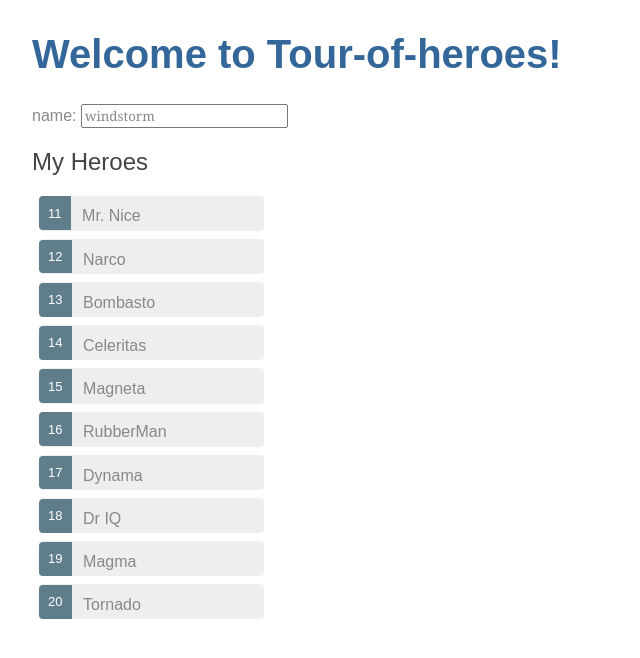
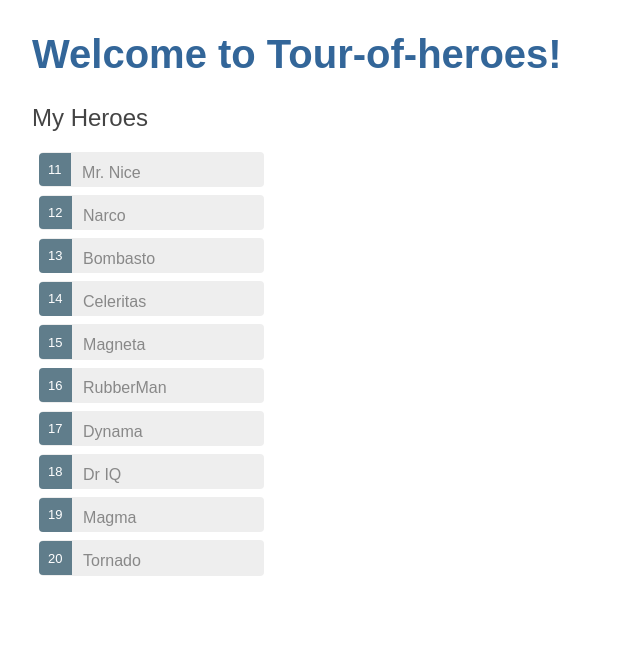
Before and after one commit to pldvd/angular-tour-of-heroes, an Angular app: page / in a window 1280 px wide. Shown: the top 658 px of the page, without its empty margins (0-640 px from the left). Built offline with nearby package versions, Linux system fonts and the light colour scheme.

Commit message:
add herolist and detailed view

```diff
--- a/src/app/heroes/heroes.component.html
+++ b/src/app/heroes/heroes.component.html
@@ -1,13 +1,17 @@
+<h2>My Heroes</h2>
+<ul class="heroes">
+  <li *ngFor="let hero of heroes" (click)="onSelect(hero)">
+    <span class="badge">{{hero.id}}</span>{{hero.name}}
+  </li>
+</ul>
 
-<div>
-  <label>name:
-    <input type="text" [(ngModel)]="hero.name" placeholder="name">
-  </label>
-  <!-- <p>{{hero.name | uppercase}}</p> -->
-  <h2>My Heroes</h2>
-  <ul class="heroes">
-    <li *ngFor='let hero of heroes'>
-      <span class="badge">{{hero.id}}</span>{{hero.name}}
-    </li>
-  </ul>
+<div *ngIf="selectedHero">
+
+  <h2>{{selectedHero.name | uppercase}} Details</h2>
+  <div><span>id: </span>{{selectedHero.id}}</div>
+  <div>
+    <label>name:
+      <input type="text" [(ngModel)]="selectedHero.name" placeholder="name">
+    </label>
+  </div>
 </div>
--- a/src/app/heroes/heroes.component.ts
+++ b/src/app/heroes/heroes.component.ts
@@ -8,16 +8,17 @@
   styleUrls: ['./heroes.component.scss']
 })
 export class HeroesComponent implements OnInit {
-  hero: Hero = {
-    id: 1,
-    name: "windstorm"
-  }
+
+  selectedHero: Hero;
   heroes: Hero[] = HEROES;
 
   constructor() { }
 
   ngOnInit() {
+  }
 
+  onSelect(hero: Hero) {
+    this.selectedHero = hero;
   }
 
 }
```
